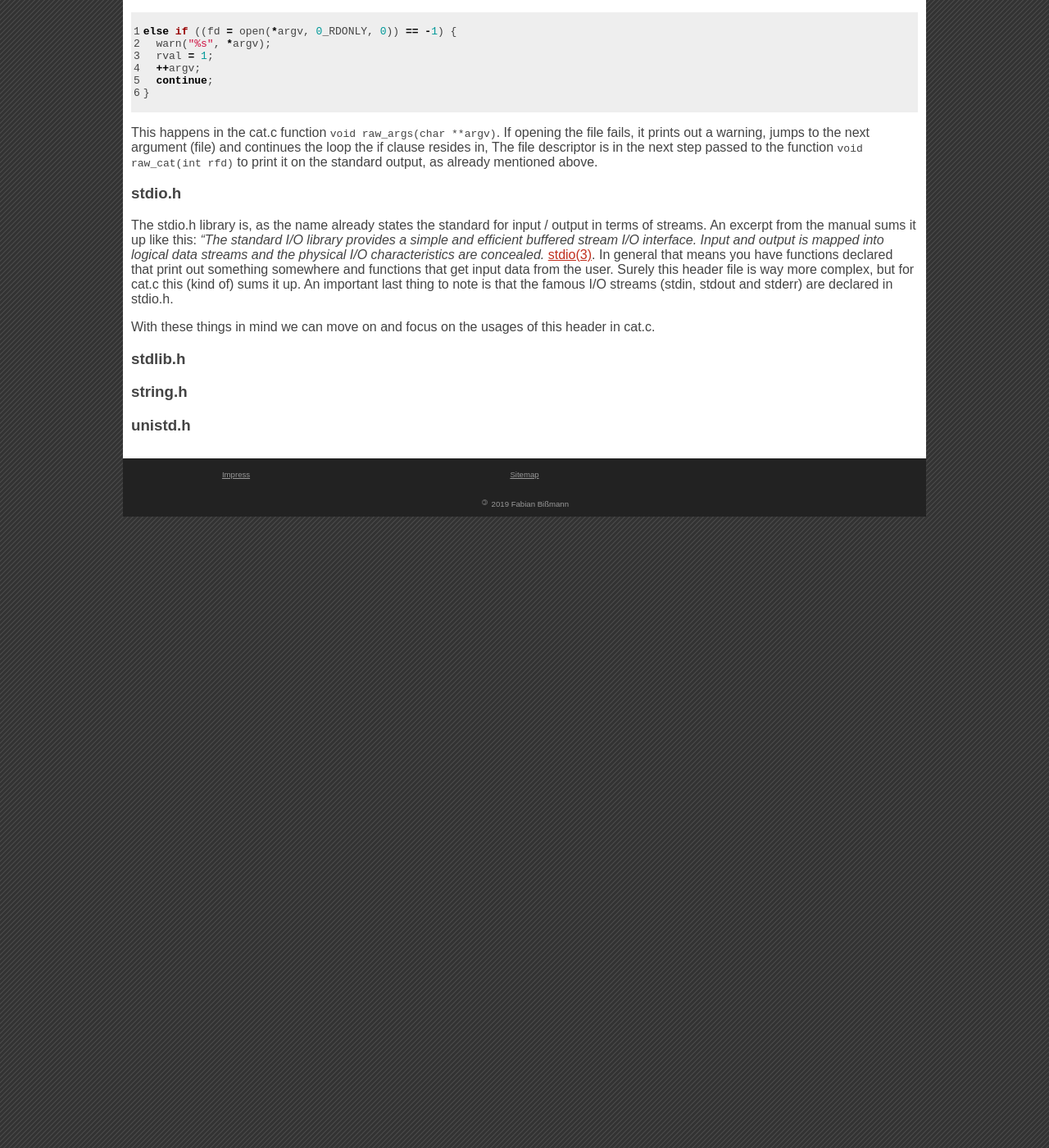
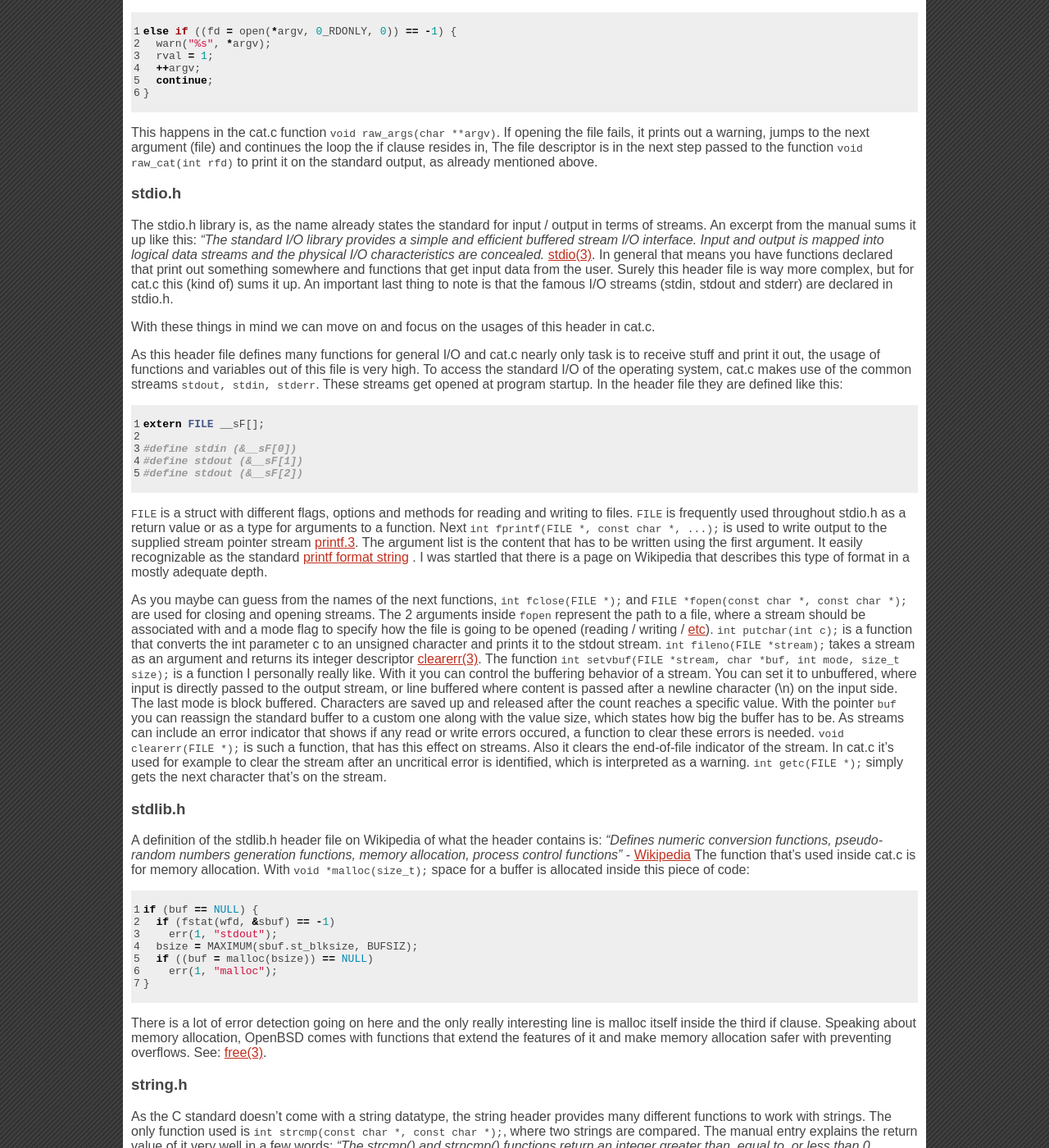
Before and after one commit to 1dollarsteak/1dollarsteak.github.io, a Jekyll site: the page built from _posts/2019-11-10-1FAD cat.c.md, in a window 1280 px wide and 1400 px high, scrolled down 2477 px. Shown: the whole window at 82% size. Built offline with Jekyll 4.4.1, drawn with Linux system fonts in a browser that asks for light colours; some of the changed text lies outside the part shown.

Commit message:
Finish description of headers in 1fad - cat.c

````diff
--- a/_posts/2019-11-10-1FAD cat.c.md
+++ b/_posts/2019-11-10-1FAD cat.c.md
@@ -3,6 +3,7 @@ layout: post
 title: OpenBSD - 1 file a day (cat.c)
 categories: [1fad]
 tags: [programming]
+description: A thorough explanation of the OpenBSD version of the cat.c program
 lang: en
 ---
 
@@ -179,6 +180,103 @@ are declared in stdio.h.
 
 With these things in mind we can move on and focus on the usages of this header
 in cat.c.
+
+As this header file defines many functions for general I/O and cat.c nearly
+only task is to receive stuff and print it out, the usage of functions and
+variables out of this file is very high. To access the standard I/O of the
+operating system, cat.c makes use of the common streams `stdout, stdin, stderr`.
+These streams get opened at program startup. In the header file they are defined
+like this:
+```c
+extern FILE __sF[];
+
+#define stdin (&__sF[0])
+#define stdout (&__sF[1])
+#define stdout (&__sF[2])
+```
+`FILE` is a struct with different flags, options and methods for reading and
+writing to files. `FILE` is frequently used throughout stdio.h as a return value
+or as a type for arguments to a function.
+Next `int fprintf(FILE *, const char *, ...);` is used to write output to the
+supplied stream pointer stream
+[printf.3](https://man.openbsd.org/OpenBSD-5.2/printf.3). The argument list is
+the content that has to be written using the first argument. It easily
+recognizable as the standard
+[printf format string](https://en.wikipedia.org/wiki/Printf_format_string<Paste>)
+. I was startled that there is a page on Wikipedia that describes this type of
+format in a mostly adequate depth.
+
+As you maybe can guess from the names of the next functions,
+`int fclose(FILE *);` and `FILE *fopen(const char *, const char *);` are used
+for closing and opening streams. The 2 arguments inside `fopen` represent the
+path to a file, where a stream should be associated with and a mode flag to
+specify how the file is going to be opened (reading / writing /
+[etc](https://man.openbsd.org/OpenBSD-5.2/fopen.3#DESCRIPTION)).
+`int putchar(int c);` is a function that converts the int parameter c to
+an unsigned character and prints it to the stdout stream. `int
+fileno(FILE *stream);` takes a stream as an argument and returns its
+integer descriptor
+[clearerr(3)](https://man.openbsd.org/NetBSD-7.0.1/clearerr.3).
+The function `int setvbuf(FILE *stream, char *buf, int mode, size_t
+size);` is a function I personally really like. With it you can control
+the buffering behavior of a stream. You can set it to unbuffered, where
+input is directly passed to the output stream, or line buffered where
+content is passed after a newline character (\n) on the input side. The
+last mode is block buffered. Characters are saved up and released after
+the count reaches a specific value. With the pointer `buf` you can
+reassign the standard buffer to a custom one along with the value size,
+which states how big the buffer has to be.
+As streams can include an error indicator that shows if any read or
+write errors occured, a function to clear these errors is needed. `void
+clearerr(FILE *);` is such a function, that has this effect on streams.
+Also it clears the end-of-file indicator of the stream. In cat.c it's
+used for example to clear the stream after an uncritical error is
+identified, which is interpreted as a warning.
+`int getc(FILE *);` simply gets the next character that's on the stream.
 ### stdlib.h
+A definition of the stdlib.h header file on Wikipedia of what the header
+contains is: _"Defines numeric conversion functions, pseudo-random
+numbers generation functions, memory allocation, process control
+functions"_ - [Wikipedia](https://en.wikipedia.org/wiki/C_standard_library)
+The function that's used inside cat.c is for memory allocation. With
+`void *malloc(size_t);` space for a buffer is allocated inside this
+piece of code:
+```c
+if (buf == NULL) {
+  if (fstat(wfd, &sbuf) == -1)
+    err(1, "stdout");
+  bsize = MAXIMUM(sbuf.st_blksize, BUFSIZ);
+  if ((buf = malloc(bsize)) == NULL)
+    err(1, "malloc");
+}
+```
+There is a lot of error detection going on here and the only really
+interesting line is malloc itself inside the third if clause. Speaking
+about memory allocation, OpenBSD comes with functions that extend the
+features of it and make memory allocation safer with preventing
+overflows. See: [free(3)](https://man.openbsd.org/free.3).
 ### string.h
+As the C standard doesn't come with a string datatype, the string header
+provides many different functions to work with strings. The only
+function used is `int strcmp(const char *, const char *);`, where two
+strings are compared. The manual entry explains the return value of it
+very well in a few words: _"The strcmp() and strncmp() functions return
+an integer greater than, equal to, or less than 0, according to whether
+the string s1 is greater than, equal to, or less than the string s2."_ -
+[strcmp(3)](https://man.openbsd.org/strcmp.3)
+In cat.c it is used to check if a dash is given as an argument. If
+that's the case it sets the input _FILE_ pointer to the standard input
+(stdin).
 ### unistd.h
+unistd.h is the header file that provides interfaces to operate with
+functions of UNIX or UNIX like operating systems. As in the previous
+libraries, the use of this is also rather small in cat.c. Only `int
+getopt(int, char * const *, const char *);` is used. With this function
+you can search the next valid option character from the command line
+argument list (*argv). The last argument specifies a list of available
+arguments. In the following section I'll explain how this check is
+implemented.
+## Functions
+Since C is following an imperative programming paradigm I will try to describe
+each function separately starting with main. For describing it I will make use
+of a flowchart and afterwards focus textual on important positions in the code.
````
